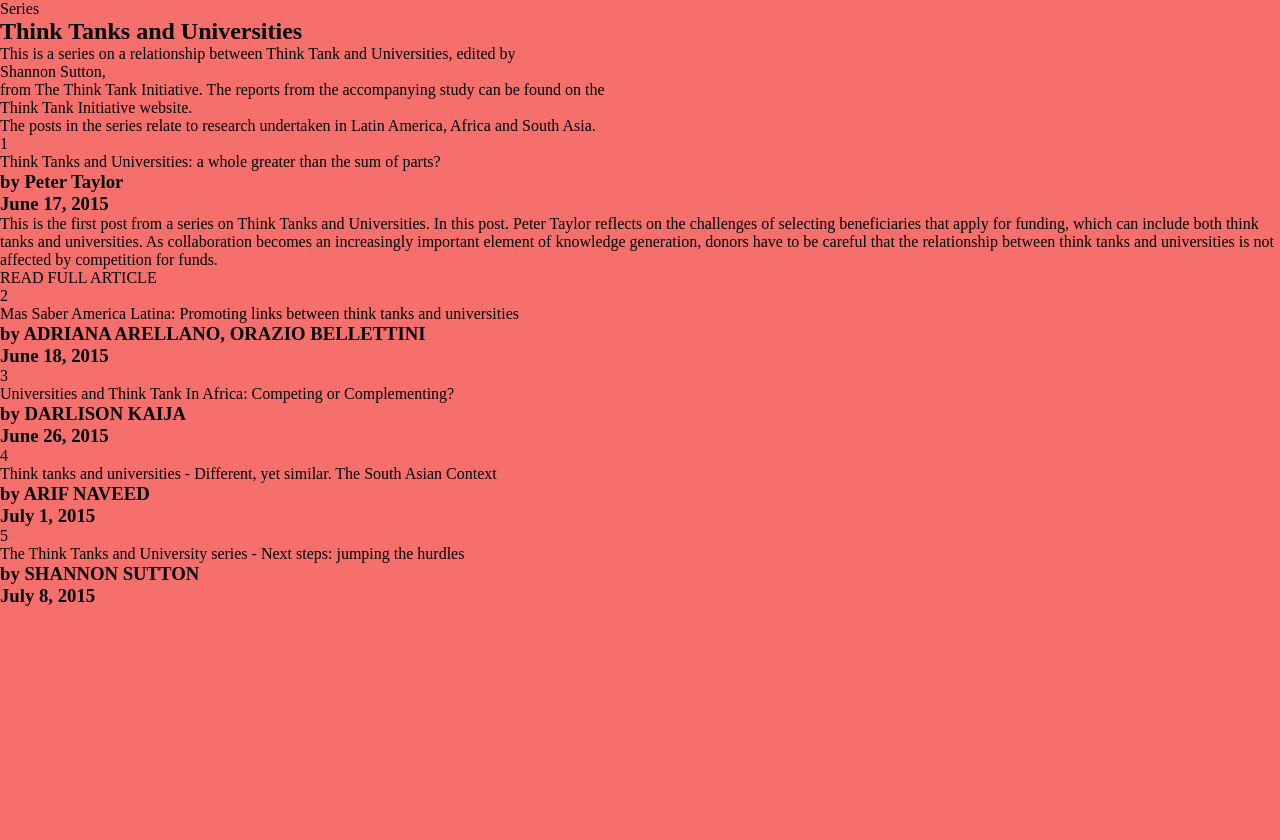
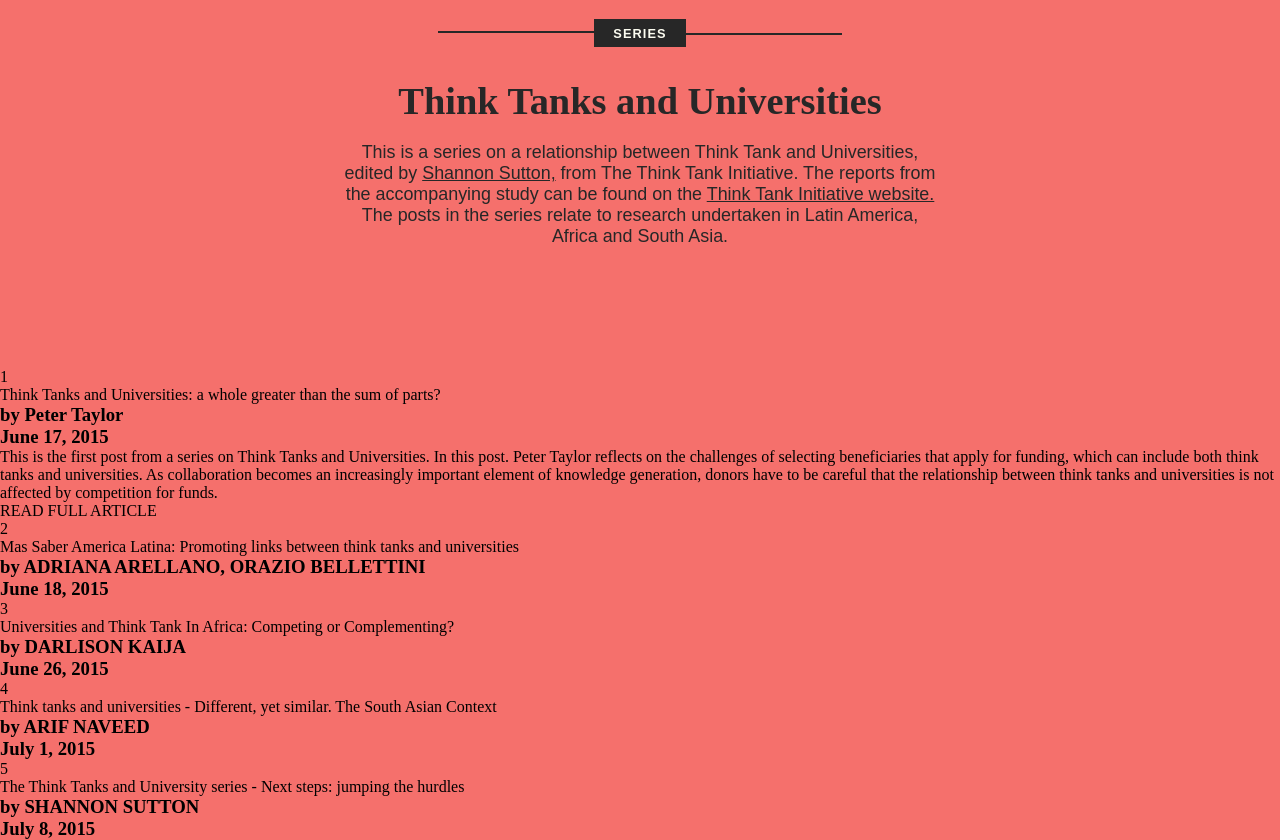
Before and after one commit to JoshuasProgramming/Think-Tank, a plain HTML site: page index.html in a window 1280 px wide. Before the commit the page ends 800 px from the top, so only its background shows below. Drawn offline with Linux system fonts and the light colour scheme; a web font is replaced by a local one.

Commit message:
Completed section 0

```diff
--- a/index.html
+++ b/index.html
@@ -21,15 +21,16 @@
     for the article list-->
     <section class="section-0">
         <!--a tag which we'll turn into a button with a strikethrough behind it [Tab-Text]-->
-        <a>Series</a>
+        <a>SERIES</a>
 
         <!--h2 tag which we'll go below the a tag [Page-Heading 2]-->
         <h2>Think Tanks and Universities</h2>
 
         <!--p tag with introductory text-->
         <p>
-            This is a series on a relationship between Think Tank and Universities, edited by <ul>Shannon Sutton,</ul> from The Think Tank Initiative. The reports from the accompanying study can be found on the <ul>Think Tank Initiative website.</ul> The posts in the series relate to research undertaken in Latin America, Africa and South Asia.
+            This is a series on a relationship between Think Tank and Universities,<br>edited by <span>Shannon Sutton,</span> from The Think Tank Initiative. The reports from<br>the accompanying study can be found on the <span>Think Tank Initiative website.</span><br>The posts in the series relate to research undertaken in Latin America,<br>Africa and South Asia.
         </p>
+
     </section>
 
     <!--Section 1 (1st article post. All articles have a dropdown content section which we'll use javascript for)-->
--- a/style.scss
+++ b/style.scss
@@ -1,3 +1,7 @@
+@import url('https://fonts.cdnfonts.com/css/circe');
+@import url('db.onlinewebfonts.com/c/000b38b7be6515466bec7878eb278dbe?family=Leitura+Roman+1');
+
+
 *{
     margin:0;
     padding:0;
@@ -5,6 +9,68 @@
 
 body{
     background: #F5706C;
+}
+
+.section-0{
+    display: flex;
+    align-items: center;
+    flex-direction: column;
+    height: 46vh;
+
+    a{
+        background: #272727;
+        color: #FCFCF0;
+        font-weight: bold;
+        padding: 0.5% 1.5% 0.5% 1.5%;
+        font-size: 1vw;
+        letter-spacing: 0.085vw;
+        font-family: 'Circe', sans-serif;
+        margin: 1.5% 0% 1% 0%;
+
+        position: relative;
+        z-index:1;
+    }
+
+    a:before{
+        border-top: 2px solid #272727;
+        content:"";
+        margin: 0 auto;
+        position: absolute;
+        top: 50%;
+        left: 50%;
+        width: 220%;
+        z-index: -1;
+    }
+
+    a:after{
+        border-top: 2px solid #272727;
+        content: "";
+        margin: 0 auto;
+        position: absolute;
+        right: 50%;
+        bottom: 50%;
+        width: 220%;
+        z-index: -1;
+    }
+
+
+    h2{
+        color: #272727;
+        font-size: 3vw;
+        font-family: "Leitura Roman 1";
+        padding: 1.5% 0% 1.5% 0%;
+    }
+
+    p{
+        font-family: 'Circe', sans-serif;
+        color: #272727;
+        font-size: 1.4vw;
+        text-align: center;
+    }
+
+        span{
+            text-decoration: underline;
+        }
 }
 
 .section-1{
```
Also changed, not shown: style.css, 1 other file.
